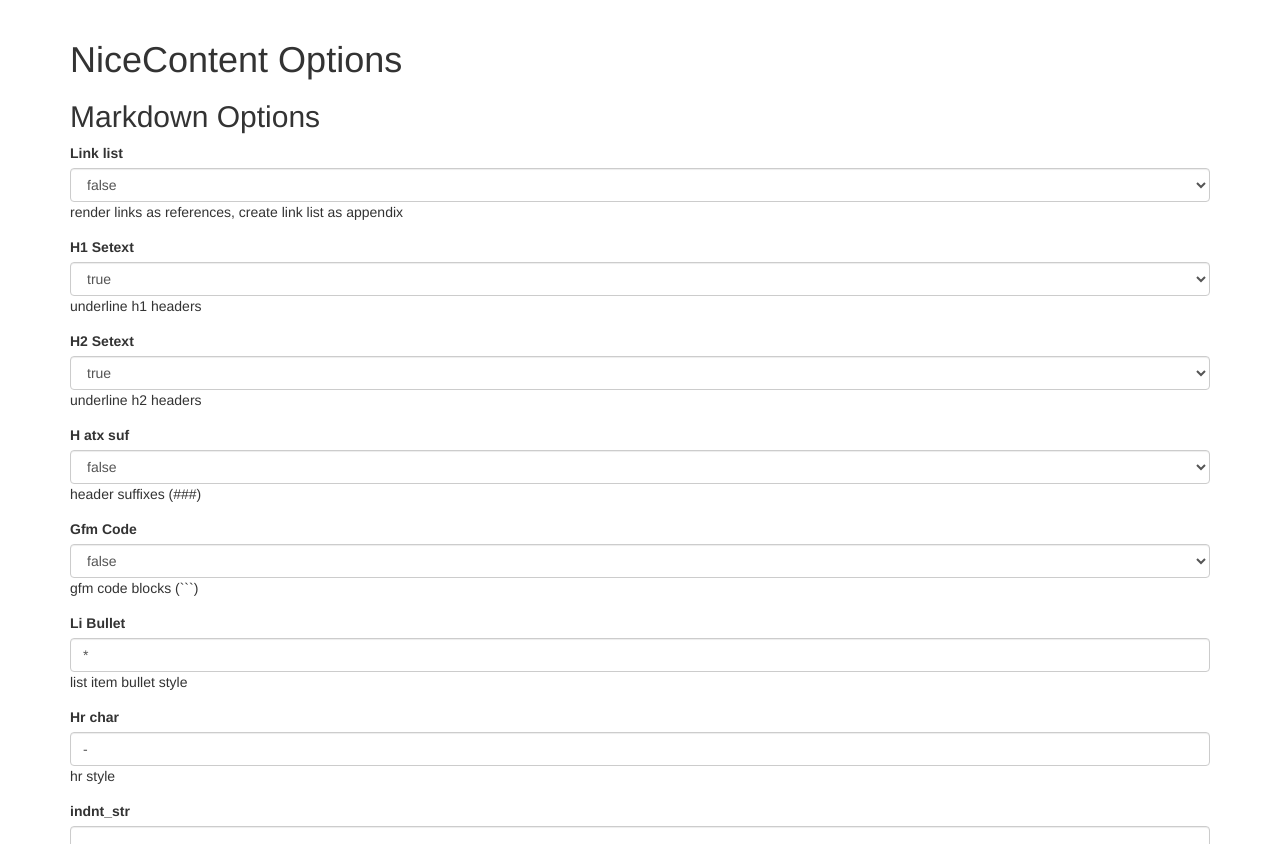
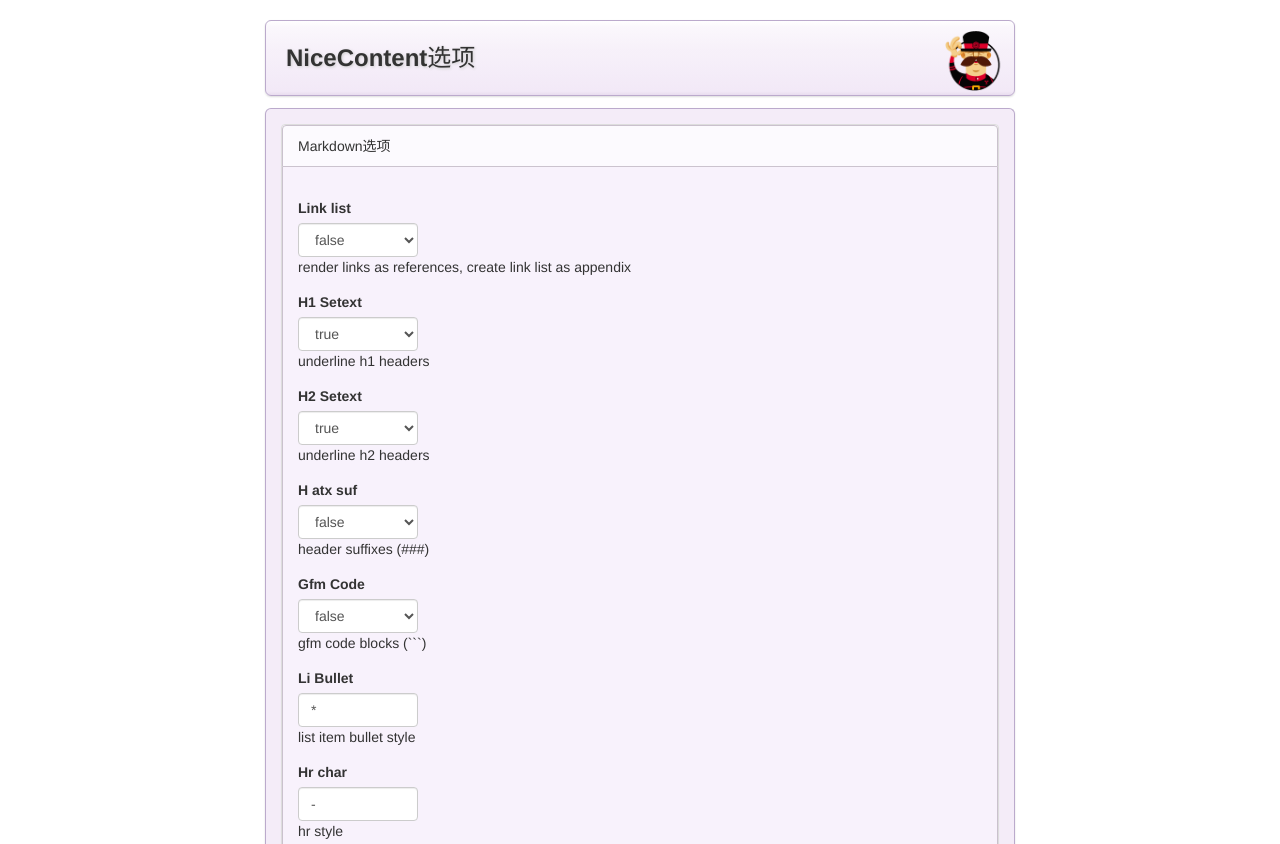
Before and after one commit to pingjiang/NiceContent, a browser extension: page app/options.html in a window 1280 px wide. Shown: the top 844 px of the page. Drawn offline with nearby package versions, Linux system fonts and the light colour scheme; files that its build step writes are made by us from their sources.

```diff
--- a/app/options.html
+++ b/app/options.html
@@ -7,14 +7,20 @@
         <!-- endbower -->
         <!-- endbuild -->
         <!-- build:css styles/main.css -->
-        <link href="styles/main.css" rel="stylesheet">
+        <link href="styles/options.css" rel="stylesheet">
         <!-- endbuild -->
     </head>
     <body>
-        <div class="container">
-          <h1 class="header">NiceContent Options</h1>
-          <h2>Markdown Options</h2>
+        <div class="container nc-main">
+          <div class="nc-header">
+            <img src="images/icon-128.png" width="60px" height="60px" title="NiceContent" alt="Logo" />
+            <span class="title"><strong>NiceContent</strong>选项</span>
+          </div>
 
+          <div class="nc-options">
+            <div class="panel panel-default">
+              <div class="panel-heading">Markdown选项</div>
+              <div class="panel-body">
                 <div class="form">
                   <div class="form-group">
                     <label class="control-label" for="link_list">Link list</label>
@@ -154,11 +160,14 @@
                     <span class="message">avoid using "  " as line break indicator</span>
                     <span class="error"></span>
                   </div>
+                </div>
+              </div>
+            </div>
 
-            <div class="form-group">
-              <button id="resetMarkdownOptions" class="btn btn-warning">Reset</button>
-              <button id="saveMarkdownOptions" class="btn btn-default">Save</button>
-              <span id="form-msg" class="msg"></span>
+            <div class="form-group text-right">
+              <span id="form-msg" class="label label-success"></span>
+              <button id="resetMarkdownOptions" class="btn btn-warning">重置</button>
+              <button id="saveMarkdownOptions" class="btn btn-default">保存</button>
             </div>
           </div>
 
--- /dev/null
+++ b/app/styles/options.css
@@ -0,0 +1,91 @@
+
+.nc-main {
+  width: 780px;
+}
+
+.nc-header {
+	font-size: 18pt;
+	?font-weight: bold;
+	min-height: 40px;
+	text-shadow: #ccc 1px 1px 3px;
+	border: solid 1px #bac;
+	border-radius: 6px;
+	padding: 20px;
+	margin-top: 20px;
+	margin-bottom: 12px;
+	background-color: #eaeeff;
+	background: -webkit-gradient(linear, left top, left bottom, color-stop(0, #f4f9ff), color-stop(1, #e5ecf9));
+	background: -webkit-gradient(linear, left top, left bottom,
+		color-stop(0, #fff), color-stop(0.48, hsl(217, 73%, 97%)), color-stop(0.51, hsl(217, 62%, 95%)));
+	background: -webkit-gradient(linear, left top, left bottom,
+		color-stop(0, #fff), color-stop(0.08, hsl(216, 56%, 99%)), color-stop(0.41, hsl(216, 56%, 96%)),
+		color-stop(0.45, hsl(216, 56%, 94%)), color-stop(0.95, hsl(216, 56%, 94%)), color-stop(1, hsl(216, 46%, 90%)));
+	background: /*url("../images/logo.png") 68 center no-repeat,*/
+		-webkit-gradient(linear, left top, left bottom,
+		color-stop(0, #fff), color-stop(0.08, hsl(280, 46%, 98%)), color-stop(0.41, hsl(280, 46%, 96%)),
+		color-stop(0.45, hsl(280, 46%, 96%)), color-stop(0.95, hsl(280, 46%, 94%)), color-stop(1, hsl(280, 36%, 90%)));
+	-webkit-box-shadow: 0px 1px 2px #ddd;
+}
+
+.nc-header>img {
+	vertical-align: middle;
+	margin-top: -10px;
+	margin-right: -10px;
+	float: right;
+}
+
+.nc-options {
+	min-width: 550px;
+	padding: 15px;
+	?padding-left: 23px;
+	-webkit-box-shadow: 0px 1px 2px #ddd;
+	border: solid 1px #bac;
+	?border-top: none;
+	border-bottom: solid 1px #cbd;
+	border-radius: 6px 6px 0px 0px;
+	background-color: hsl(50, 56%, 98%);
+	?background: -webkit-gradient(linear, left top, left bottom,
+		color-stop(0, hsl(216, 56%, 98%)), color-stop(0.75, hsl(216, 56%, 97%)), color-stop(1, hsl(216, 56%, 96%)));
+	?background: -webkit-gradient(linear, left top, left bottom,
+		color-stop(0, #f2f9fb), color-stop(1, #eaf0f2));
+	background-color: hsl(280, 46%, 95%);
+}
+
+.nc-options .panel {
+
+}
+
+.nc-options .panel-heading {
+	border: solid 1px #cac1cd;
+	border-spacing: 8px;
+	border-radius: 4px 4px 0px 0px;
+	background-color: #f4f8fa;
+	?text-shadow: #d5dae0 0px -1px 1px;
+	-webkit-box-shadow: 0px 1px 1px #ddd;
+	?color: #fff;
+	?color: hsl(270, 40%, 30%);
+	?background: -webkit-gradient(linear, left top, left bottom,
+		color-stop(0, hsl(216, 36%, 78%)), color-stop(0.05, hsl(216, 26%, 68%)),
+		color-stop(0.9, hsl(216, 26%, 58%)), color-stop(1, hsl(216, 06%, 48%)));
+	?background: -webkit-gradient(linear, left top, left bottom,
+		color-stop(0, hsl(216, 76%, 100%)), color-stop(0.75, hsl(216, 76%, 99%)), color-stop(1, hsl(216, 76%, 98%)));
+	background-color: hsl(270, 80%, 99%);
+}
+
+.nc-options .panel-body {
+	border: solid 1px #cac1cd;
+  border-top: 0px;
+	border-spacing: 8px;
+	border-radius: 0px 0px 4px 4px;
+	background-color: #eaf0f2;
+	?background: -webkit-gradient(linear, left top, left bottom,
+		color-stop(0, #f2f9fb), color-stop(1, #eaf0f2));
+	?background: -webkit-gradient(linear, left top, left bottom,
+		color-stop(0, hsl(216, 56%, 98%)), color-stop(0.75, hsl(216, 56%, 97%)), color-stop(1, hsl(216, 56%, 96%)));
+	background-color: hsl(275, 66%, 97%);
+	-webkit-box-shadow: 0px 1px 2px #ddd;
+}
+
+.nc-options .form-control {
+  width: 120px;
+}
```
Also changed, not shown: app/_locales/en/messages.json (+6 -2 lines), app/_locales/zh_CN/messages.json (added, +38 -0 lines), app/popup.html (+1 -1 lines), app/scripts/background.js (+10 -2 lines), app/scripts/popup.js (+10 -0 lines), README.md, app/manifest.json. Lines whose indentation alone changed are shown as unchanged.
